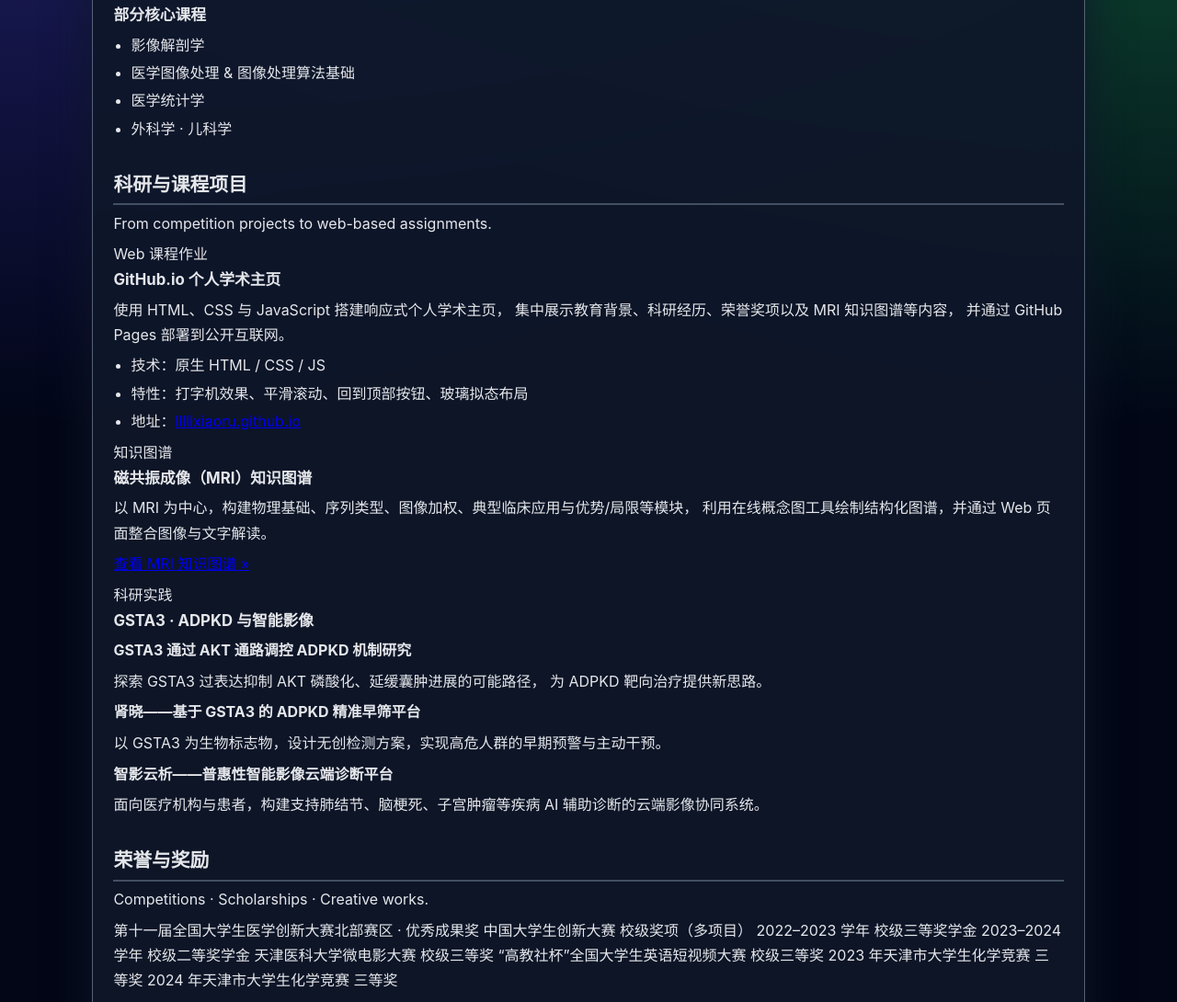
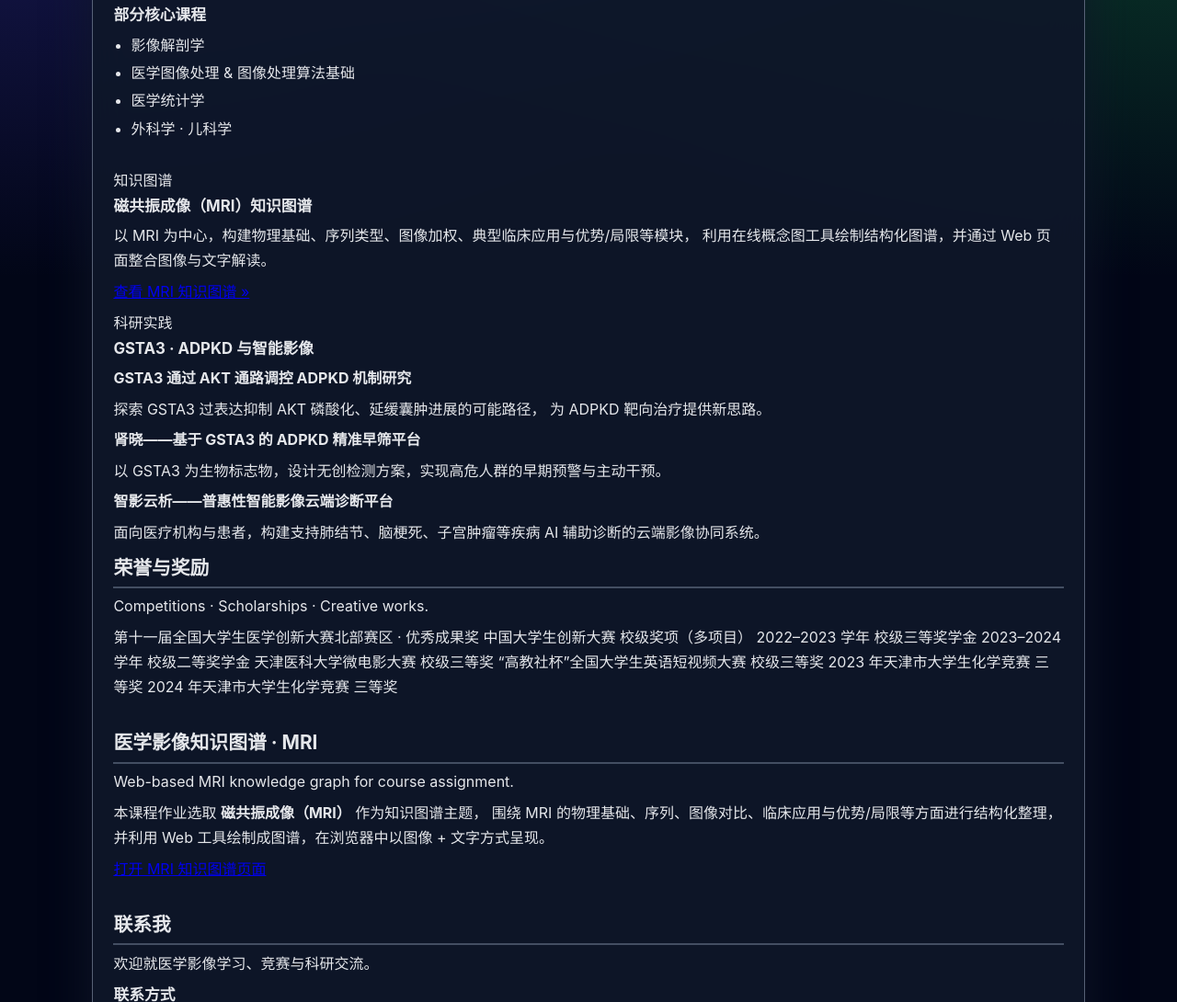
Before and after one commit to llllixiaoru/llllixiaoru.github.io, a plain HTML site: page index.html in a window 1280 px wide. Shown: the part 1363-2453 px from the top of the page at 92% size. Drawn offline with Linux system fonts and the light colour scheme.

Commit message:
Update index.html

```diff
--- a/index.html
+++ b/index.html
@@ -162,26 +162,7 @@
     </section>
 
     <!-- 科研与项目 -->
-    <section id="projects" class="section section-alt fade-in">
-        <div class="section-header">
-            <h2>科研与课程项目</h2>
-            <p>From competition projects to web-based assignments.</p>
-        </div>
-        <div class="card-grid">
-            <article class="card project-card glass">
-                <div class="project-tag">Web 课程作业</div>
-                <h3>GitHub.io 个人学术主页</h3>
-                <p>
-                    使用 HTML、CSS 与 JavaScript 搭建响应式个人学术主页，
-                    集中展示教育背景、科研经历、荣誉奖项以及 MRI 知识图谱等内容，
-                    并通过 GitHub Pages 部署到公开互联网。
-                </p>
-                <ul>
-                    <li>技术：原生 HTML / CSS / JS</li>
-                    <li>特性：打字机效果、平滑滚动、回到顶部按钮、玻璃拟态布局</li>
-                    <li>地址：<a href="https://llllixiaoru.github.io" target="_blank">llllixiaoru.github.io</a></li>
-                </ul>
-            </article>
+
 
             <article class="card project-card glass">
                 <div class="project-tag">知识图谱</div>
```
